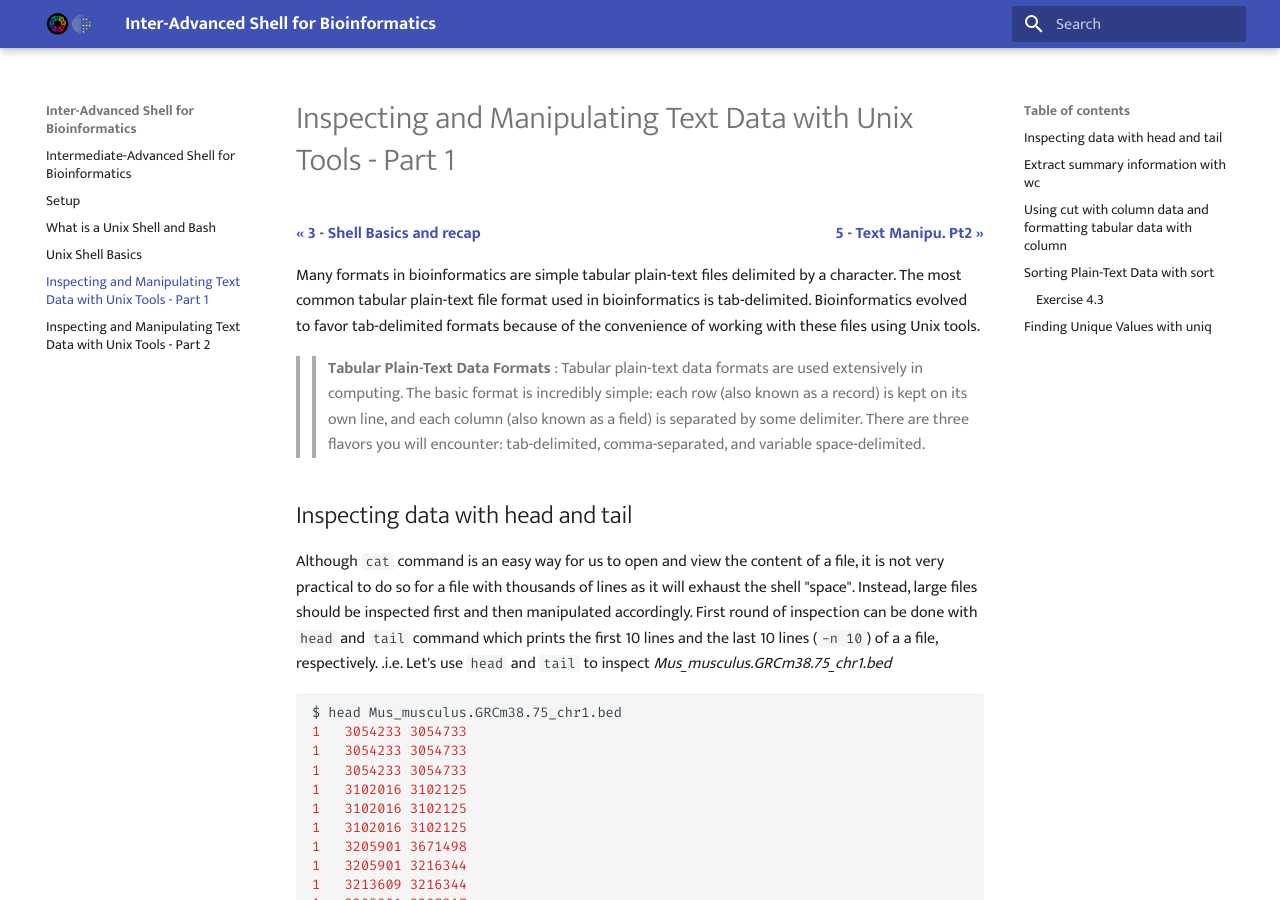
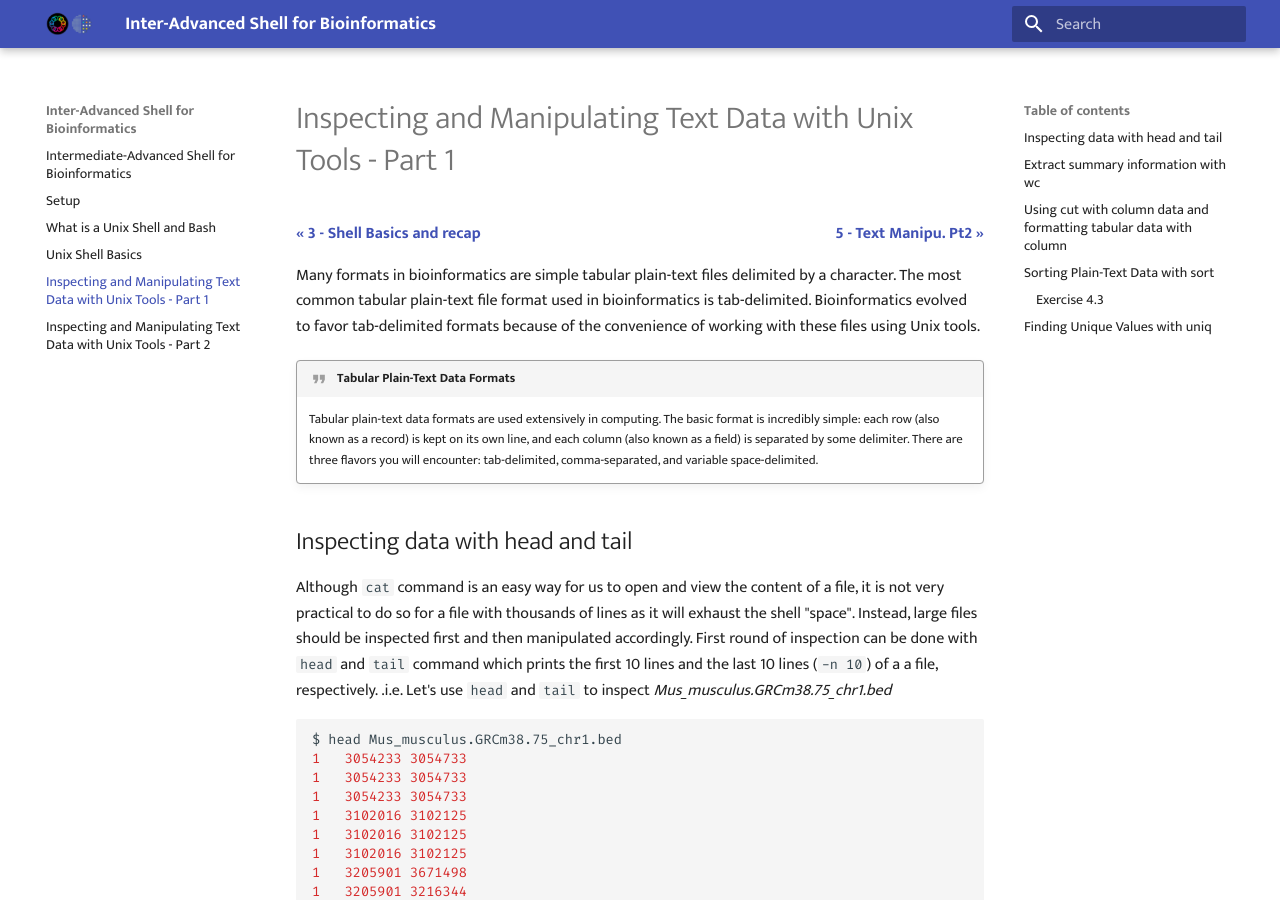
Before and after one commit to GenomicsAotearoa/shell-for-bioinformatics, an MkDocs documentation site: the page built from docs/4_inspectmanipluate.md, in a window 1280 px wide and 900 px high. Built offline with MkDocs 1.6.1 and Material for MkDocs 9.7.7, drawn with Linux system fonts in a browser that asks for light colours; part of the change alters nothing that is shown.

```diff
--- a/docs/4_inspectmanipluate.md
+++ b/docs/4_inspectmanipluate.md
@@ -11,11 +11,12 @@
 
 Many formats in bioinformatics are simple tabular plain-text files delimited by a character. The most common tabular plain-text file format used in bioinformatics is tab-delimited. Bioinformatics evolved to favor tab-delimited formats because of the convenience of working with these files using Unix tools.
 
->>**Tabular Plain-Text Data Formats** :
-Tabular plain-text data formats are used extensively in computing. The basic format is
-incredibly simple: each row (also known as a record) is kept on its own line, and each
-column (also known as a field) is separated by some delimiter. There are three flavors
-you will encounter: tab-delimited, comma-separated, and variable space-delimited.
+!!! quote "Tabular Plain-Text Data Formats"
+
+    Tabular plain-text data formats are used extensively in computing. The basic format is
+    incredibly simple: each row (also known as a record) is kept on its own line, and each
+    column (also known as a field) is separated by some delimiter. There are three flavors
+    you will encounter: tab-delimited, comma-separated, and variable space-delimited.
 
 ## Inspecting data with head and tail
 
```
